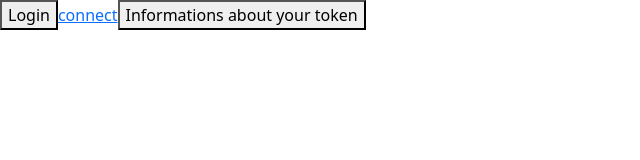
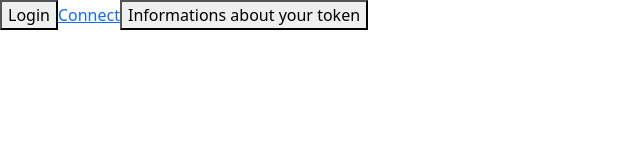
Before and after one commit to abdel-ke/1337-levels-react, a React (Create React App) app in the folder front/: page / in a window 1280 px wide. Shown: the top 160 px of the page, without its empty margins (0-640 px from the left). Built offline with nearby package versions, Linux system fonts and the light colour scheme.

Commit message:
tokenInfo

```diff
--- a/front/src/component/login.jsx
+++ b/front/src/component/login.jsx
@@ -4,6 +4,7 @@ import { useEffect } from "react";
 
 export default function Login() {
   const [code, setCode] = useState();
+  const [refreshToekn, setRefreshToekn] = useState();
 
   useEffect(() => {
     const queryParams = new URLSearchParams(window.location.search);
@@ -28,7 +29,7 @@ export default function Login() {
         .then((data) => {
           console.table(data.data);
           localStorage.setItem("access_token", data.data.access_token);
-          localStorage.setItem("refresh_token", data.data.refresh_token);
+          setRefreshToekn(data.data.refresh_token);
           return data.data;
         })
         .catch((e) => console.log(e));
@@ -52,6 +53,7 @@ export default function Login() {
     )
       .then((data) => {
         console.log("data: ", data.data);
+        // setRefreshToekn(data.data.refresh_token);
         return data.data;
       })
       .catch((e) => {
@@ -69,7 +71,7 @@ export default function Login() {
       <a
         href={`${process.env.REACT_APP_INTRA}/oauth/authorize?client_id=${process.env.REACT_APP_CLIENT_ID}&redirect_uri=${process.env.REACT_APP_REDIRECT_URI}&response_type=code`}
       >
-        connect
+        Connect
       </a>
       <button onClick={tokenInfo}>Informations about your token</button>
     </div>
```
